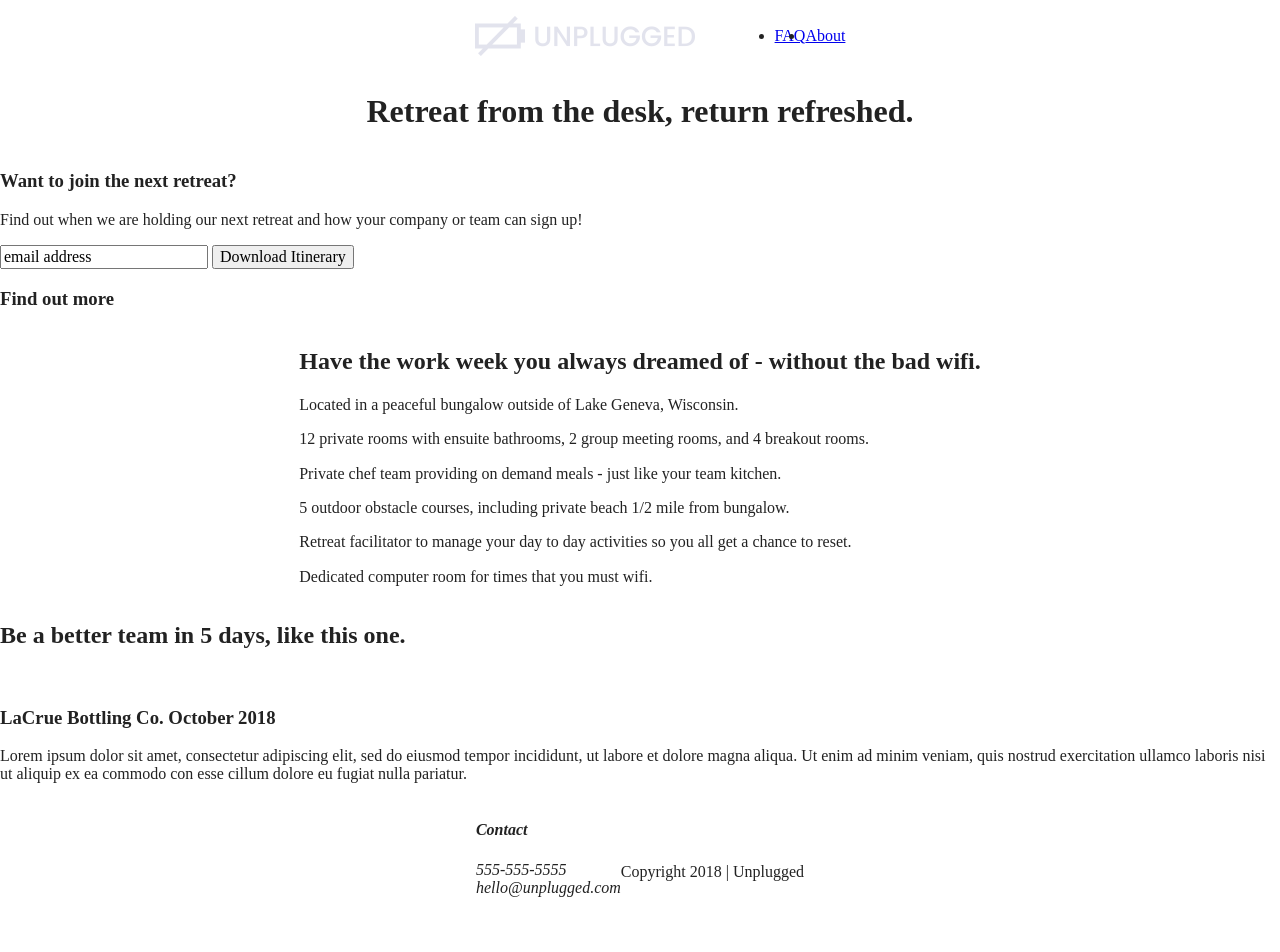
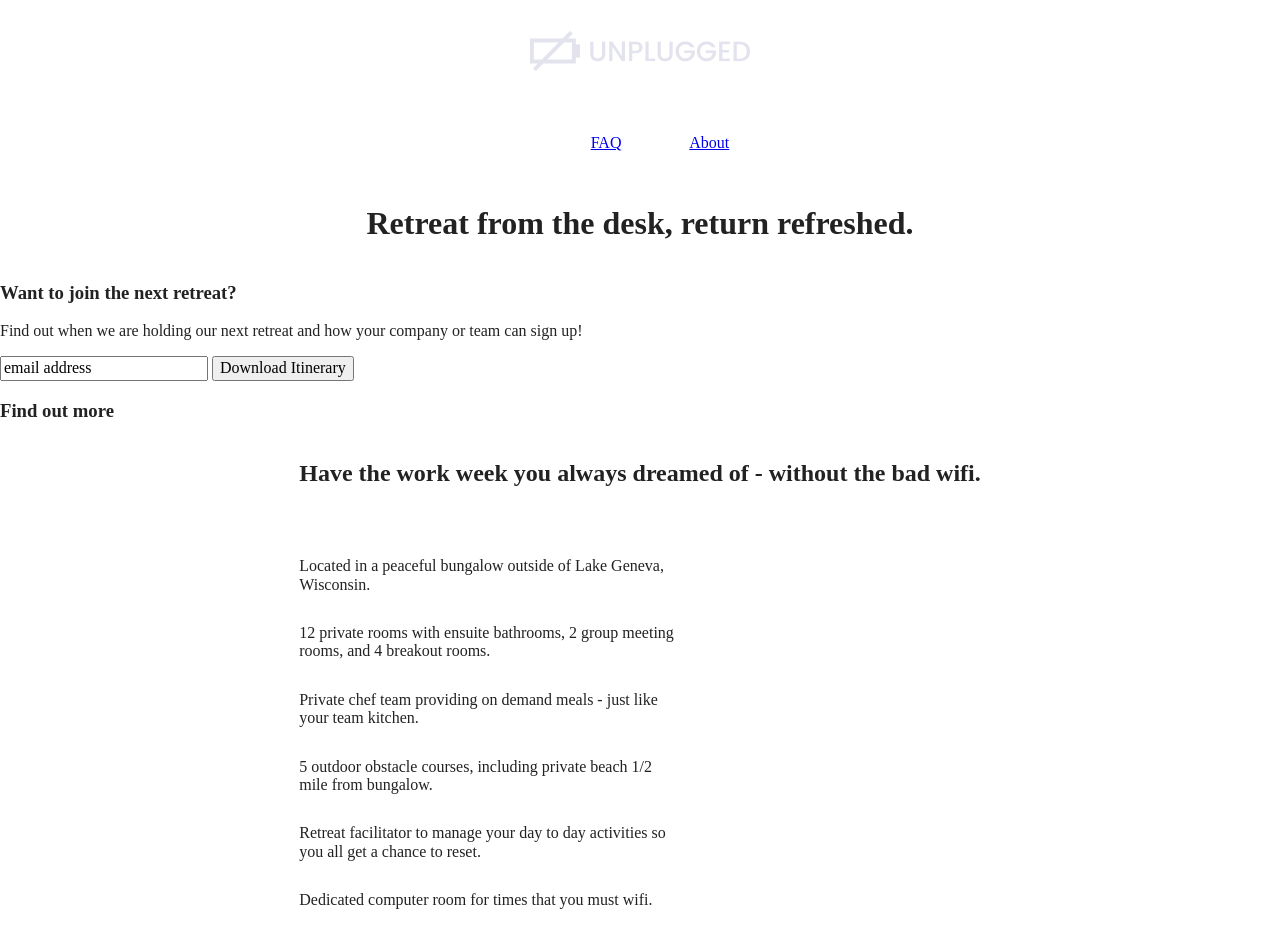
Before and after one commit to TieFit/unplugged-retreat, a website built with Parcel: page index.html in a window 1280 px wide. Shown: the top 952 px of the page. Built offline with nearby package versions, Linux system fonts and the light colour scheme.

Commit message:
Added widths and margins

```diff
--- a/css/main.css
+++ b/css/main.css
@@ -90,14 +90,26 @@ footer {
   justify-content: center;
   align-items: center;
   flex-flow: row wrap;
+  text-align: center;
 }
 /*** header styles ***/
+
+header {
+  padding: 15px 0;
+}
 
 header .content-wrapper {
   display: flex;
   justify-content: center;
   align-items: center;
   flex-flow: row wrap;
+  margin: 0;
+}
+
+.header-divider {
+  width: 100%;
+  height: 1px;
+  margin: 10px 0 20px 0;
 }
 
 header nav {
@@ -105,11 +117,22 @@ header nav {
   justify-content: space-around;
   align-items: center;
   flex-flow: row wrap;
+  width: 60%;
 }
 
 header nav ul {
   display: flex;
   justify-content: space-around;
+  width: 100%;
+  list-style: none;
+}
+
+footer p {
+  margin: 0;
+}
+
+footer .contact {
+  margin-bottom: 50px;
 }
 
 footer .social-icons {
@@ -124,8 +147,21 @@ footer .social-icons p {
   align-items: center;
 }
 
+footer .content-wrapper {
+  width: 55%;
+  margin: 50px 0;
+}
+
+footer .copyright {
+  margin: 20px 0;
+}
+
 
 /*** mobile styles homepage ***/
+
+h1 {
+  margin-top: 50px;
+}
 
 .hero-area {
   display: flex;
@@ -146,6 +182,19 @@ aside {
   flex-flow: row wrap;
 }
 
+.features h2 {
+  margin-bottom: 70px;
+}
+
+.features article {
+  width: 55%;
+  margin:  30px 0;
+}
+
+.features p {
+  margin: 0;
+}
+
 .features .features-items {
   display: flex;
   justify-content: center;
@@ -157,6 +206,15 @@ aside {
   display: flex;
   justify-content: center;
   flex-flow: row wrap;
+}
+
+.reviews h2 {
+  margin-bottom: 25px;
+}
+
+.reviews h3 {
+  width: 55%;
+  margin: 25px 0;
 }
 
 .mission {
@@ -199,13 +257,20 @@ aside {
 }
 
 .faq .content-wrapper {
+  margin: 50px 0 0 0;
   display: flex;
   justify-content: center;
   align-items: center;
   flex-flow: row wrap;
 }
 
+.faq h2 {
+  margin-bottom: 40px;
+}
 
+.faq content {
+  margin-bottom: 50px;
+}
 
 
 /* ==========================================================================
--- a/index.html
+++ b/index.html
@@ -116,6 +116,7 @@
           </address>
         </div>
         <div class="social">
+          <h4>Social</h4>
           <div class="social-icons">
             <p><a href="https://www.facebook.com/yoursite" target="_blank"></a></p>
             <p><a href="https://www.twitter.com/yoursite" target="_blank"></a></p>
@@ -127,7 +128,7 @@
     </div>
     <!-- footer content-wrapper ends -->
     <div class="copyright">
-      <p>Copyright 2018 | Unplugged</p>
+      <p>Copyright 2019 | Unplugged</p>
     </div>
   </footer>
 
```
